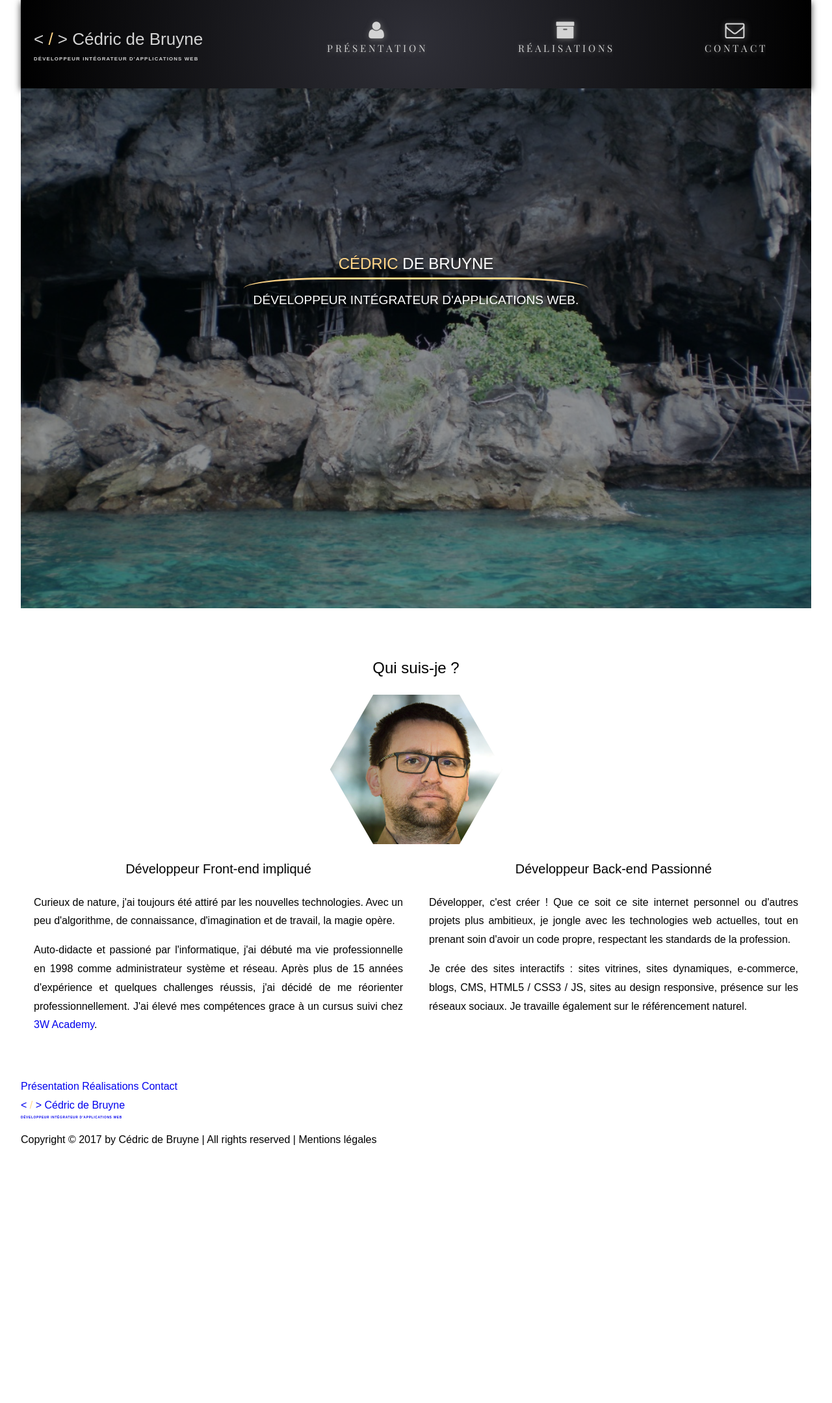
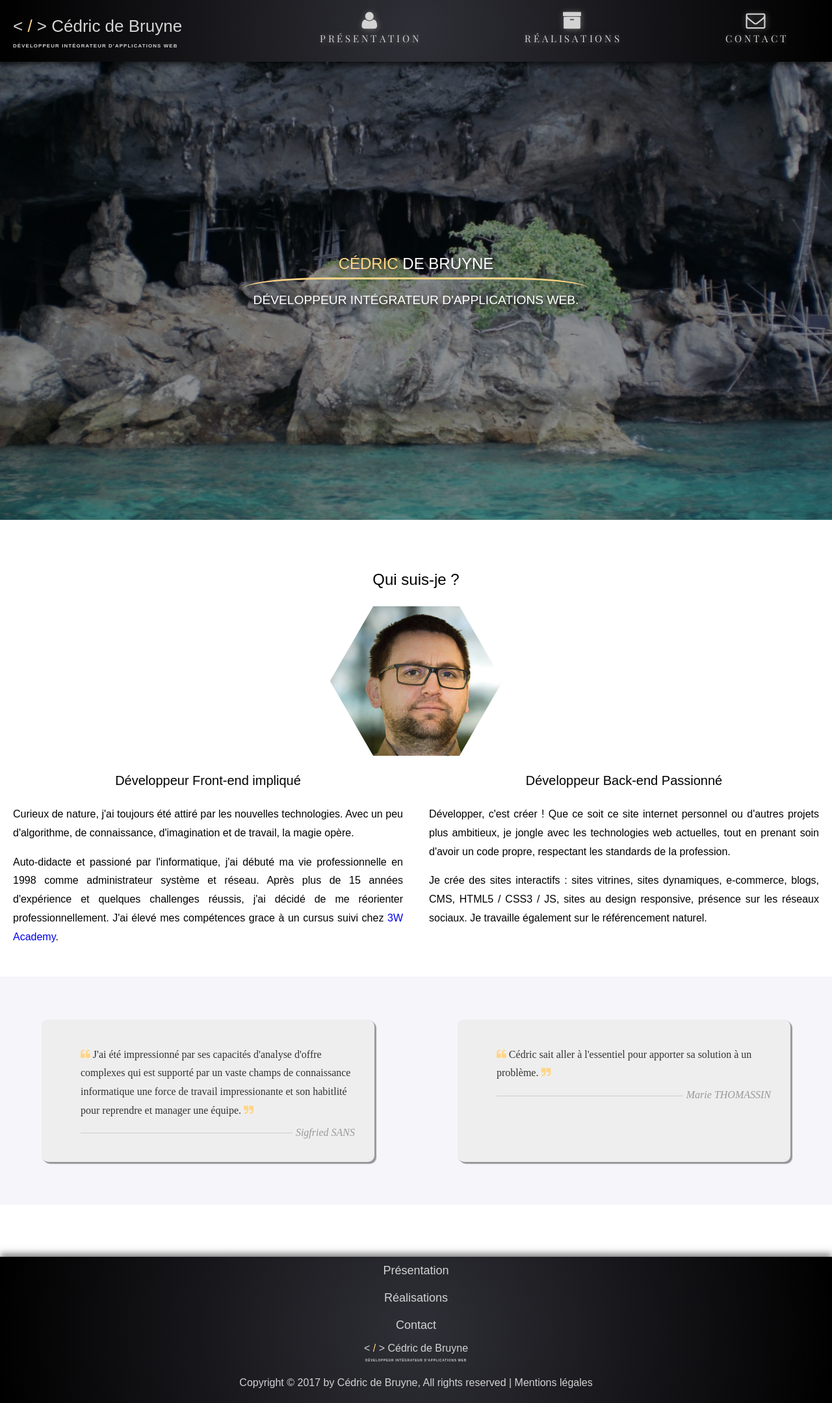
Before and after one commit to Cedruyne/cedruyne, a PHP site: page / in a window 1280 px wide. Shown: the whole page at 65% size. Before the commit the page ends 1762 px from the top, so only its background shows below. Run offline with PHP 8.4, Linux system fonts and the light colour scheme; some web fonts are replaced.

Commit message:
ajout des recommandations + footer

```diff
--- a/css/base.css
+++ b/css/base.css
@@ -4,7 +4,7 @@
 	text-decoration: none;
 	transition: all .2s ease 0s;
     /* Visualisation des éléments */
-    /* border: 1px dotted rgba(0,0,0,0.3); */
+     /* border: 1px dotted red; */
 }
 
 *:hover {
--- a/css/style.css
+++ b/css/style.css
@@ -10,9 +10,6 @@
     color: #ffd587;
 }
 
-.container {
-    max-width: 95% ;
-}
 /*
     ***     MOBILE FIRST        ***
      This applies from 0px to 479px
@@ -22,7 +19,7 @@
 .mainNavigation {
     background: radial-gradient(circle at center,rgb(47, 47, 55), rgb(0,0,0));
     box-shadow: 0 3px 10px 0 rgba(0,0,0,0.8);
-    padding: 20px;
+    padding: 1rem 2rem;
     display: flex;
     flex-wrap: wrap;
     flex-direction: column;
@@ -30,9 +27,6 @@
     align-items: center;
     transition: all .4s ease;
     z-index: 999;
-}
-
-.fixedNav {
     position: fixed;
     top: 0;
     right: 0;
@@ -47,6 +41,7 @@
     display: flex;
     align-items: center;
     justify-content: center;
+    margin:0;
 }
 
 .name {
@@ -65,17 +60,11 @@
 .mainNavigation > a {
     display: block;
     padding: .1rem;
-    min-height:5.7em;
+    min-height: 5em;
     text-decoration: none;
     text-align: center;
 }
 
-.mainNavigation .fa{
-    display: block;
-    font-size: 3rem;
-    text-align: center;
-    margin-top: .5rem;
-}
 
 /* Navigation link styles */
 .navLink {
@@ -100,7 +89,7 @@
 .navLink--yaku::before {
     content: '';
     position: absolute;
-    height: 80%;
+    height: 90%;
     width: 100%;
     border-width: 0.2rem 0;
     border-color: #9e9ba4;
@@ -163,10 +152,17 @@
     transition-delay: 0.3s;
 }
 
+.mainNavigation .fa{
+    display: block;
+    font-size: 3rem;
+    text-align: center;
+    margin-top: .5rem;
+}
+
 /* HEADER */
 .cover{
     background: url(../img/bg_cover.jpg) no-repeat top center fixed;
-    min-height: 600px;
+    min-height: 100vh;
     background-size: cover;
 }
 
@@ -176,7 +172,7 @@
 
 .bgCover{
     z-index: 1;
-    min-height: 600px;
+    min-height: 100vh;
     background-color: rgba(0, 5, 8, 0.45);
 }
 
@@ -210,8 +206,6 @@
     font-size: .8em;
 }
 /* MAIN */
-/* Ce qui concerne le corps du site */
-
 .main {
     padding: 5rem 0;
     background: #fff;
@@ -251,12 +245,7 @@
     transform: rotate(-60deg);
 }
 
-
-/* MAP */
-#map1 {
-    width: 400px;
-    height: 400px;
-}
+/* ABOUT */
 
 .about {
     display: flex;
@@ -264,9 +253,99 @@
     flex-wrap: wrap;
 }
 
+/* RECOMMENDATIONS */
+.recommendation {
+    margin: 3rem 0;
+    padding: 5rem 0;
+    background-color: #F5F5FA;
+}
+
+blockquote {
+    position: relative;
+    display: inline-block;
+    background: #eee;
+    padding: 40px 30px 30px 60px;
+    border-radius: 10px;
+    font-family: 'Bitter', serif;
+    color: #333;
+    text-align: left;
+
+    box-shadow: 1px 1px 1px #999,
+    2px 2px 1px #999,
+    3px 3px 1px #999;
+    transition-duration: .3s;
+}
+
+blockquote:hover {
+    box-shadow: 1px 1px 5px #999,
+    2px 2px 6px #999,
+    3px 3px 7px #999;
+}
+
+blockquote .fa {
+    color: #ffd587;
+}
+
+blockquote cite.author {
+    position: relative;
+    display: block;
+    text-align: right;
+    margin-top: 5px;
+    color: #999;
+}
+
+blockquote cite.author i {
+    position: relative;
+    background: #eee;
+    padding-left: 5px;
+    font-style: italic;
+    z-index: 5;
+}
+
+blockquote cite.author::before {
+    display: block;
+    content: "";
+    position: absolute;
+    top: 50%;
+    left: 0;
+    width: 100%;
+    height: 1px;
+    background: #ccc;
+    z-index: 1;
+}
+/* MAP */
+#map1 {
+    width: 400px;
+    height: 400px;
+}
+
 
 /* FOOTER */
-/* Ce qui concerne le footer */
+
+footer {
+    display: flex;
+    flex-direction: column;
+    flex-wrap: wrap;
+    color: #D3D3D3;
+    background: radial-gradient(circle at center,rgb(47, 47, 55), rgb(0,0,0));
+    box-shadow: 0px -5px 10px 0px rgba(0,0,0,0.5);
+    text-align: center;
+}
+
+footer a {
+    color: #D3D3D3;
+}
+
+.footerNavigation > a {
+    display: block;
+    padding: 0.5rem;
+    font-size: 1.8rem;
+    text-decoration: none;
+}
+
+.footerNavigation a:hover, a:active, a:focus {
+    color: #ffd587;
+}
 
 
 /*
@@ -331,4 +410,14 @@
         text-align: justify;
         padding: 0 20px;
     }
+
+    .recommendation {
+        display: flex;
+        flex-direction: row;
+        justify-content: space-around;
+    }
+
+    blockquote {
+        width: 40%;
+    }
 }
--- a/index.html
+++ b/index.html
@@ -111,18 +111,29 @@
                     </p>
                 </article>
             </section>
-
+            <section id="recommendation" class="recommendation">
+                <!-- TODO: Créer une table : id, quote, name, profil url
+                     TODO: Parcourir le contenu de la table et afficher les recommandations
+                     TODO: Créer un système de pagination si plus de 2 recommandations ?
+                     TODO: Créer un module permettant la récupération des recommandations Linkedin -->
+                <blockquote>
+                    <i class="fa fa-quote-left"></i> J'ai été impressionné par ses capacités d'analyse d'offre complexes qui est supporté par un vaste champs de connaissance informatique une force de travail impressionante et son habitlité pour reprendre et manager une équipe. <i class="fa fa-quote-right"></i>
+                    <cite class="author"><i>Sigfried SANS</i></cite>
+                </blockquote>
+                <blockquote>
+                    <i class="fa fa-quote-left"></i> Cédric sait aller à l'essentiel pour apporter sa solution à un problème. <i class="fa fa-quote-right"></i>
+                    <cite class="author"><i>Marie THOMASSIN</i></cite>
+                </blockquote>
+            </section>
         </main>
 
         <!--FOOTER-->
         <footer>
-            <section class="footerNavigation">
-                <nav>
-                    <a href="#">Présentation</a>
-                    <a href="#">Réalisations</a>
-                    <a href="#">Contact</a>
-                </nav>
-            </section>
+            <nav class="footerNavigation">
+                <a href="#">Présentation</a>
+                <a href="#">Réalisations</a>
+                <a href="#">Contact</a>
+            </nav>
             <section class="footerLogo">
                 <a href="#" title="Cédric de Bruyne, développeur d'applications Web PHP">
                     <span class="name">&lt;<span class="yellow"> &#47; </span>&gt; Cédric de Bruyne</span>
@@ -130,7 +141,7 @@
                 </a>
             </section>
             <section class="footerMentions">
-                <p>Copyright © 2017 by Cédric de Bruyne | All rights reserved | Mentions légales </p>
+                <p>Copyright © 2017 by Cédric de Bruyne, All rights reserved | Mentions légales </p>
             </section>
         </footer>
     </div>
--- a/js/header.js
+++ b/js/header.js
@@ -7,20 +7,10 @@ function heightBackground(){
     });
 }
 
-function fixNavbar(){
-    $(window).scroll(function(){
-        if($(window).scrollTop() > 50){
-            $(".mainNavigation").addClass('fixedNav');
-        }else{
-            $(".mainNavigation").removeClass('fixedNav');
-        }
-    });
-}
-
 function headerVisibility() {
     var scrollPos = $(window).scrollTop();
     $('.headerContent').css({
         'margin-top': (scrollPos / 4) + "px",
-        'opacity': 1 - (scrollPos / 250)
+        'opacity': 1 - (scrollPos / 200)
     })
 }
--- a/js/main.js
+++ b/js/main.js
@@ -9,7 +9,6 @@ $(document).ready(function () {
 
     // Fixed Navbar on scroll + fading header content
     $(window).scroll(function(){
-        fixNavbar();
         headerVisibility();
     });
 
```
